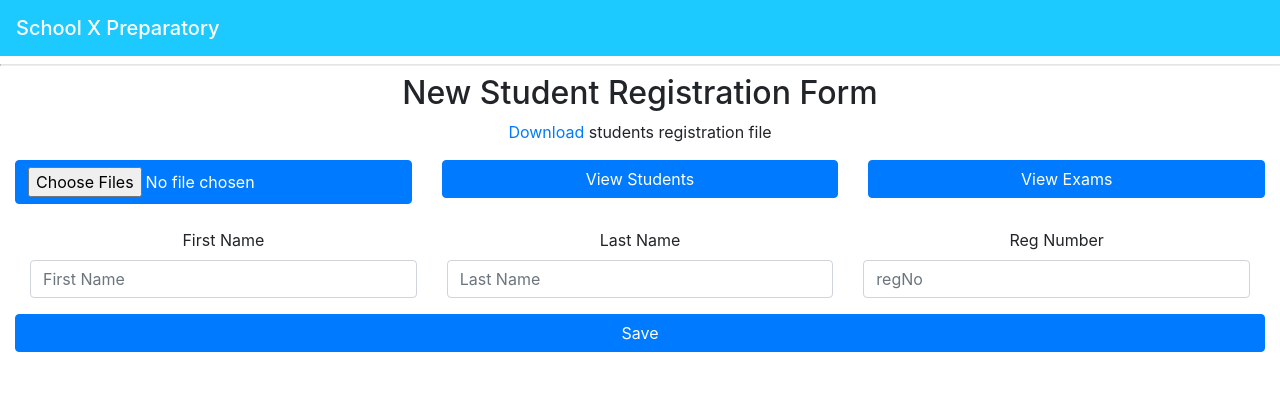
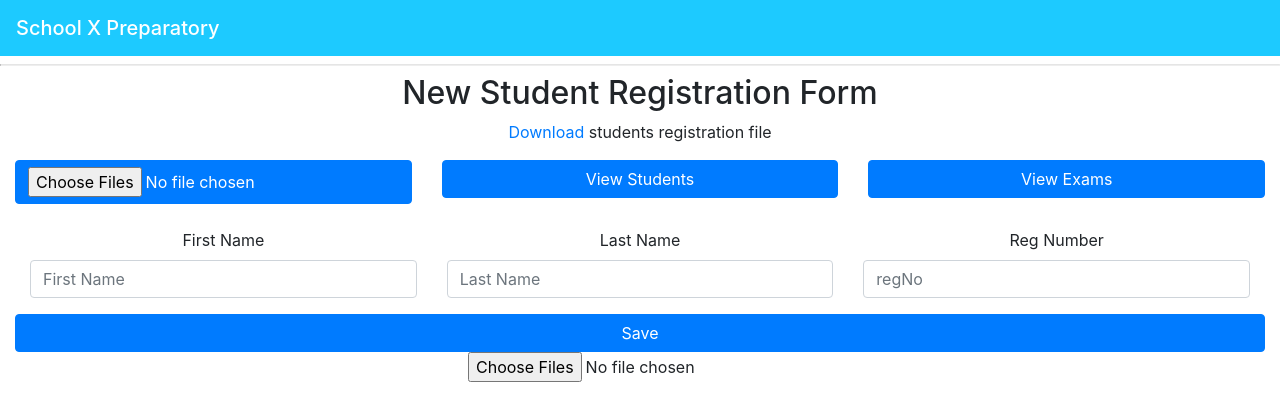
Before and after one commit to OSMadeIT/angular-school-ui, an Angular app: page /students/register in a window 1280 px wide. Shown: the top 420 px of the page. Built offline with nearby package versions, Linux system fonts and the light colour scheme.

Commit message:
display uploaded excel file on browser

```diff
--- a/src/app/new-student/new-student.component.html
+++ b/src/app/new-student/new-student.component.html
@@ -3,7 +3,8 @@
     <div class="col">
       <h2>New Student Registration Form</h2>
     </div>
-    <p><a href="http://localhost:8080/angular-school-test/api/excel/get" download>Download</a> students registration file</p>
+    <p><a href="http://localhost:8080/angular-school-test/api/excel/get" download>Download</a> students registration
+      file</p>
   </div>
   <div class="row">
     <div class="col">
@@ -37,3 +38,12 @@
     </div>
   </div>
 </form>
+
+<input type="file" (change)="onFileChange($event)" multiple="false" accept=".xlsx, .xls"/>
+<table class="sjs-table">
+  <tr *ngFor="let row of data">
+    <td *ngFor="let val of row">
+      {{val}}
+    </td>
+  </tr>
+</table>
--- a/src/app/new-student/new-student.component.ts
+++ b/src/app/new-student/new-student.component.ts
@@ -1,6 +1,5 @@
 import { Component, OnInit } from '@angular/core';
 import { StudentService } from './../services/student.service';
-import { saveAs } from 'file-saver';
 import * as XLSX from 'xlsx';
 
 type AOA = any[][];
@@ -17,18 +16,9 @@ export class NewStudentComponent implements OnInit {
   lastName;
   regNo;
   studentBody;
+  excelData;
 
   data: AOA;
-  jsonData;
-
-  reader;
-  bstr: string;
-  wb: XLSX.WorkBook;
-  wsname: string;
-  ws: XLSX.WorkSheet;
-  vals;
-  studentBtn;
-  value1;
 
   constructor(private studentService: StudentService) { }
 
@@ -44,8 +34,47 @@ export class NewStudentComponent implements OnInit {
     }
 
     this.studentService.postStudent(this.studentBody).subscribe((studentData) => {
-        console.log(studentData);
-      });
- }
+      console.log(studentData);
+    });
+  }
+
+  onFileChange(evt: any) {
+    /* wire up file reader */
+    const target: DataTransfer = <DataTransfer>(evt.target);
+    if (target.files.length !== 1) throw new Error('Cannot use multiple files');
+    const reader: FileReader = new FileReader();
+    reader.onload = (e: any) => {
+      /* read workbook */
+      const bstr: string = e.target.result;
+      const wb: XLSX.WorkBook = XLSX.read(bstr, { type: 'binary' });
+
+      /* grab first sheet */
+      const wsname: string = wb.SheetNames[0];
+      const ws: XLSX.WorkSheet = wb.Sheets[wsname];
+
+      let excelUpload = ['firstName', 'lastName', 'regNo'];
+
+      /* save data */
+      this.data = <AOA>(XLSX.utils.sheet_to_json(ws, { header: 1 }));
+       this.excelData = (XLSX.utils.sheet_to_json(ws, { header: excelUpload }));
+      // console.log(excelData);
+
+      // send data to db
+      for(let i=0; i < this.excelData.length; i++){
+        if(i !== 0){
+          this.studentBody = {
+            regNo: this.excelData[i].regNo,
+            firstName: this.excelData[i].firstName,
+            lastName: this.excelData[i].lastName,
+          }
+        }
+
+        this.studentService.postStudent(this.studentBody).subscribe((studentData) => {
+          console.log(studentData);
+        });
+      }
+    };
+    reader.readAsBinaryString(target.files[0]);
+  }
 
 }
--- a/src/app/services/student.service.ts
+++ b/src/app/services/student.service.ts
@@ -14,6 +14,7 @@ const httpOptions = {
   providedIn: 'root'
 })
 export class StudentService {
+
   private StudentsUrl: string = 'http://localhost:8080/angular-school-test/api/students/';
 
   constructor(private http: HttpClient) { }
```
